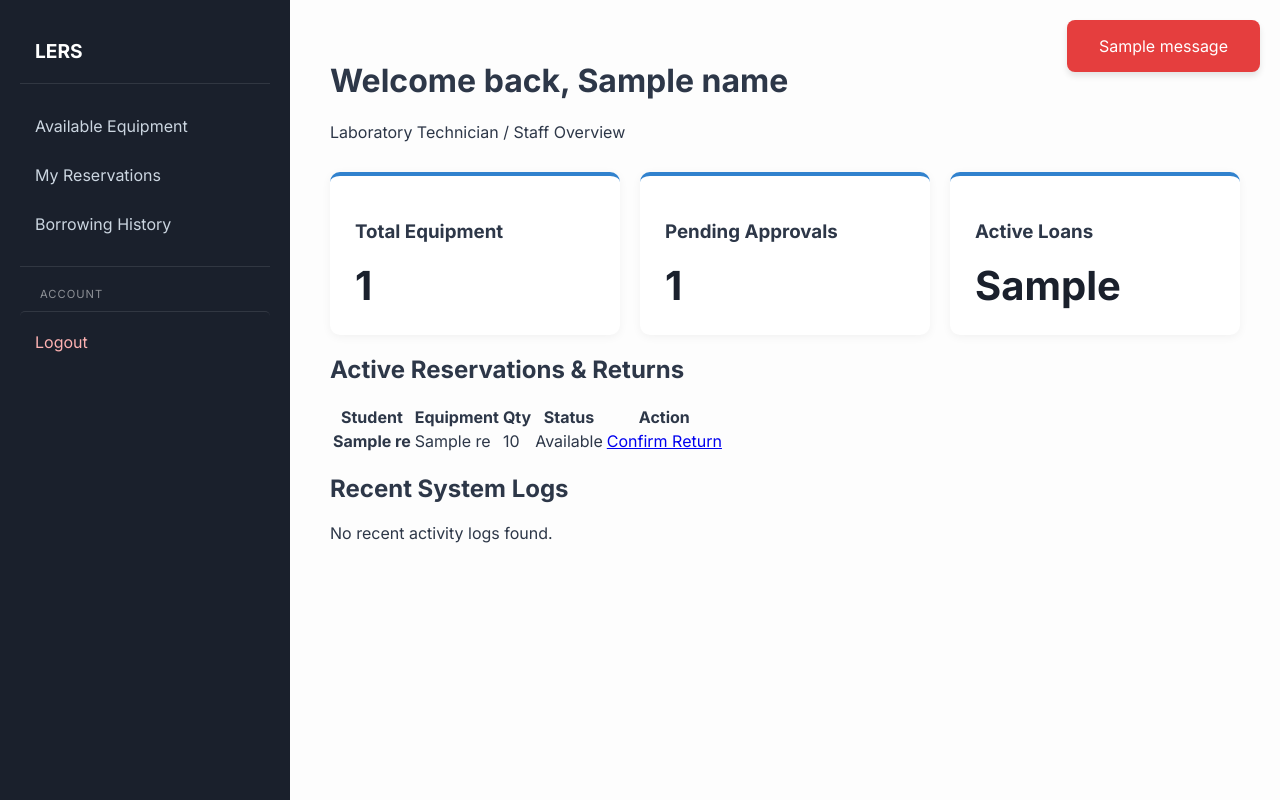
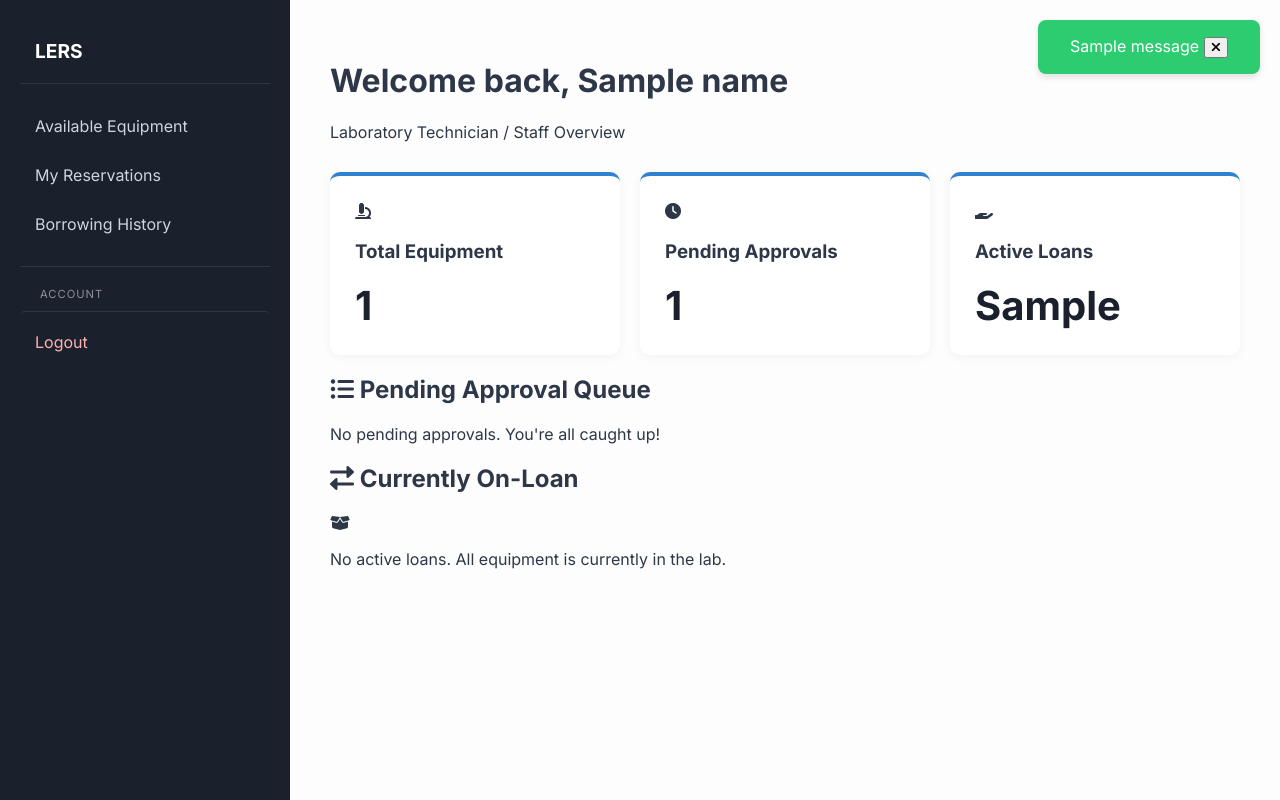
Before and after one commit to dongtapulan/LERS_PROJECT, a Flask app: template templates/admin/dashboard.html in a window 1280 px wide. Run offline with Flask 3, Linux system fonts and the light colour scheme; the template is opened without the code that fills it: most values are stand-ins (such as "Sample title", 1, 10 or a date in 2020); one stand-in notice (Sample message) is shown.

Commit message:
I get back to one to one style reservation but i might need explanation

```diff
--- a/app.py
+++ b/app.py
@@ -56,7 +56,6 @@ def index():
     # Otherwise, clear session to prevent ghost logins and show login page
     session.clear()
     return render_template('auth/login.html')
-
 @app.route('/login', methods=['POST'])
 def login():
     username = request.form.get('username')
@@ -69,11 +68,15 @@ def login():
         session['role'] = str(user['role'])
         session['full_name'] = f"{user['first_name']} {user['last_name']}"
 
+        # Add a success message here
+        flash(f"Welcome back, {user['first_name']}!", "success")
+
         if session['role'] == 'admin':
             return redirect(url_for('admin_dashboard'))
         return redirect(url_for('user_dashboard'))
 
-    flash('Invalid credentials, please try again.')
+    # Use 'danger' category for errors
+    flash('Invalid credentials, please try again.', "danger")
     return redirect(url_for('index'))
 
 @app.route('/register', methods=['GET', 'POST'])
@@ -88,9 +91,17 @@ def register():
             request.form.get('role'),
             request.form.get('department')
         )
-        flash(message)
+
+        # 1. Determine the category based on the success boolean
+        category = "success" if success else "danger"
+
+        # 2. Flash the message with its specific category
+        flash(message, category)
+
         if success:
+            # Redirect to login page or index after a successful account creation
             return redirect(url_for('index'))
+
     return render_template('auth/register.html')
 
 @app.route('/logout')
@@ -125,8 +136,9 @@ def admin_dashboard():
     if session.get('role') != 'admin':
         return redirect(url_for('index'))
 
-    # Keep the dashboard clean by only showing the actual 'To-Do' items (Pending)
-    pending_list = ReservationService.get_all_pending()
+    # NEW: Fetch everything that isn't 'cancelled' or 'returned'
+    # so the Admin can see both Pending and currently Active loans
+    active_items = ReservationService.get_active_admin_list()
 
     stats = query_db("""
         SELECT
@@ -135,7 +147,8 @@ def admin_dashboard():
             (SELECT COUNT(*) FROM reservations WHERE status = 'approved') as active_loans
     """, one=True)
 
-    return render_template('admin/dashboard.html', stats=stats, pending_reservations=pending_list)
+    # Update the template variable name to reflect the new combined list
+    return render_template('admin/dashboard.html', stats=stats, active_reservations=active_items)
 
 @app.route('/admin/manage-equipment')
 def manage_equipment():
--- a/static/css/dashboard.css
+++ b/static/css/dashboard.css
@@ -94,3 +94,31 @@
     margin: 10px 0 0;
     color: var(--lab-navy);
 }
+.flash-container {
+    position: fixed;
+    top: 20px;
+    right: 20px;
+    z-index: 9999;
+    max-width: 400px;
+}
+
+.alert {
+    padding: 15px 25px;
+    margin-bottom: 10px;
+    border-radius: 8px;
+    color: white;
+    display: flex;
+    justify-content: space-between;
+    align-items: center;
+    box-shadow: 0 4px 12px rgba(0,0,0,0.15);
+    animation: slideIn 0.3s ease-out;
+}
+
+.alert-success { background-color: #2ecc71; }
+.alert-danger { background-color: #e74c3c; }
+.alert-info { background-color: #3498db; }
+
+@keyframes slideIn {
+    from { transform: translateX(100%); opacity: 0; }
+    to { transform: translateX(0); opacity: 1; }
+}
--- a/templates/admin/dashboard.html
+++ b/templates/admin/dashboard.html
@@ -4,6 +4,7 @@
 
 {% block extra_css %}
 <link rel="stylesheet" href="{{ url_for('static', filename='css/dashboard.css') }}">
+<link rel="stylesheet" href="https://cdnjs.cloudflare.com/ajax/libs/font-awesome/6.0.0/css/all.min.css">
 {% endblock %}
 
 {% block content %}
@@ -12,61 +13,62 @@
 
     <main class="main-content">
         <header class="content-header">
-            {# Falls back to 'Admin' if session name is missing #}
             <h1>Welcome back, {{ name if name else 'Admin' }}</h1>
             <p>Laboratory Technician / Staff Overview</p>
         </header>
 
         <div class="stats-grid">
             <div class="stat-card">
+                <i class="fas fa-microscope stat-icon"></i>
+                <div>
                     <h3>Total Equipment</h3>
                     <p class="stat-number">{{ stats.total_equip if stats else 0 }}</p>
                 </div>
-            <div class="stat-card">
+            </div>
+            <div class="stat-card highlight-pending">
+                <i class="fas fa-clock stat-icon"></i>
+                <div>
                     <h3>Pending Approvals</h3>
                     <p class="stat-number">{{ stats.pending_count if stats else 0 }}</p>
                 </div>
-            <div class="stat-card">
+            </div>
+            <div class="stat-card highlight-active">
+                <i class="fas fa-hand-holding stat-icon"></i>
+                <div>
                     <h3>Active Loans</h3>
                     <p class="stat-number">{{ stats.active_loans if stats else 0 }}</p>
+                </div>
             </div>
         </div>
 
         <section class="management-section">
             <div class="section-header">
-                <h2>Active Reservations & Returns</h2>
+                <h2><i class="fas fa-list-ul"></i> Pending Approval Queue</h2>
             </div>
             <div class="table-container">
-                {% if active_reservations %}
+                {% set pending_reservations = active_reservations | selectattr('status', 'equalto', 'pending') | list %}
+                {% if pending_reservations %}
                 <table class="admin-table">
                     <thead>
                         <tr>
                             <th>Student</th>
                             <th>Equipment</th>
-                            <th>Qty</th>
-                            <th>Status</th>
-                            <th>Action</th>
+                            <th>Borrow Date</th>
+                            <th>Actions</th>
                         </tr>
                     </thead>
                     <tbody>
-                        {% for res in active_reservations %}
+                        {% for res in pending_reservations %}
                         <tr>
-                            <td class="user-cell">
-                                <strong>{{ res.student_name }}</strong>
+                            <td>
+                                <strong>{{ res.full_name }}</strong><br>
+                                <small class="text-muted">{{ res.student_id }}</small>
                             </td>
-                            <td>{{ res.equipment_name }}</td>
-                            <td>{{ res.requested_qty }}</td>
+                            <td>{{ res.equip_name }}</td>
+                            <td>{{ res.borrow_date.strftime('%b %d, %H:%M') if res.borrow_date }}</td>
                             <td>
-                                {# Dynamic class for status coloring (e.g., status-approved) #}
-                                <span class="status-badge status-{{ res.status }}">
-                                    {{ res.status | capitalize }}
-                                </span>
-                            </td>
-                            <td>
-                                <a href="{{ url_for('confirm_return', res_id=res.res_id) }}"
-                                   class="btn-return"
-                                   onclick="return confirm('Confirm physical return of this equipment? Stock will be updated.')">
-                                    <i class="fas fa-undo"></i> Confirm Return
+                                <a href="{{ url_for('approve_reservation', res_id=res.res_id) }}" class="btn-action btn-approve">
+                                    <i class="fas fa-check"></i> Approve
                                 </a>
                             </td>
                         </tr>
@@ -75,16 +77,55 @@
                 </table>
                 {% else %}
                 <div class="empty-state">
-                    <p>No active loans found in the system.</p>
+                    <p>No pending approvals. You're all caught up!</p>
                 </div>
                 {% endif %}
             </div>
         </section>
 
-        <section class="recent-activity">
-            <h2>Recent System Logs</h2>
+        <section class="management-section active-loans-section">
+            <div class="section-header">
+                <h2><i class="fas fa-exchange-alt"></i> Currently On-Loan</h2>
+            </div>
             <div class="table-container">
-                <p class="text-muted">No recent activity logs found.</p>
+                {% set approved_reservations = active_reservations | selectattr('status', 'equalto', 'approved') | list %}
+                {% if approved_reservations %}
+                <table class="admin-table table-active">
+                    <thead>
+                        <tr>
+                            <th>Student</th>
+                            <th>Equipment</th>
+                            <th>Qty</th>
+                            <th>Expected Return</th>
+                            <th>Action</th>
+                        </tr>
+                    </thead>
+                    <tbody>
+                        {% for res in approved_reservations %}
+                        <tr>
+                            <td class="user-cell">
+                                <strong>{{ res.full_name }}</strong>
+                            </td>
+                            <td>{{ res.equip_name }}</td>
+                            <td><span class="qty-badge">{{ res.requested_qty if res.requested_qty else 1 }}</span></td>
+                            <td class="text-info">{{ res.return_date.strftime('%b %d, %H:%M') if res.return_date }}</td>
+                            <td>
+                                <a href="{{ url_for('confirm_return', res_id=res.res_id) }}"
+                                   class="btn-action btn-return"
+                                   onclick="return confirm('Confirm physical return of this equipment?')">
+                                    <i class="fas fa-undo"></i> Mark Returned
+                                </a>
+                            </td>
+                        </tr>
+                        {% endfor %}
+                    </tbody>
+                </table>
+                {% else %}
+                <div class="empty-state">
+                    <i class="fas fa-box-open"></i>
+                    <p>No active loans. All equipment is currently in the lab.</p>
+                </div>
+                {% endif %}
             </div>
         </section>
     </main>
--- a/templates/base.html
+++ b/templates/base.html
@@ -5,15 +5,22 @@
     <meta name="viewport" content="width=device-width, initial-scale=1.0">
     <title>{% block title %}LERS{% endblock %}</title>
     <link href="https://fonts.googleapis.com/css2?family=Inter:wght@400;600;700&display=swap" rel="stylesheet">
+    <link rel="stylesheet" href="https://cdnjs.cloudflare.com/ajax/libs/font-awesome/6.0.0/css/all.min.css">
     <link rel="stylesheet" href="{{ url_for('static', filename='css/main.css') }}">
     {% block extra_css %}{% endblock %}
 </head>
 <body>
-    {% with messages = get_flashed_messages() %}
+    {% with messages = get_flashed_messages(with_categories=true) %}
       {% if messages %}
         <div class="flash-wrapper">
-          {% for message in messages %}
-            <div class="flash-message">{{ message }}</div>
+          {% for category, message in messages %}
+            {# Maps Flask categories to CSS classes (e.g., alert-success, alert-danger) #}
+            <div class="flash-message alert-{{ category if category != 'message' else 'info' }}">
+                <span class="message-text">{{ message }}</span>
+                <button type="button" class="flash-close" onclick="this.parentElement.style.display='none';">
+                    <i class="fas fa-times"></i>
+                </button>
+            </div>
           {% endfor %}
         </div>
       {% endif %}
```
Also changed, not shown: services/pdf_service.py (+25 -22 lines), services/reservation.py (+17 -0 lines). Lines whose indentation alone changed are shown as unchanged.
